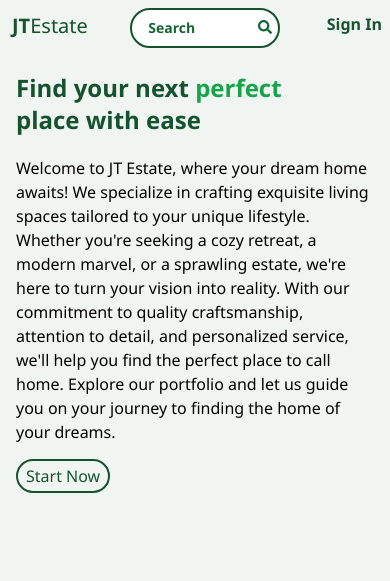
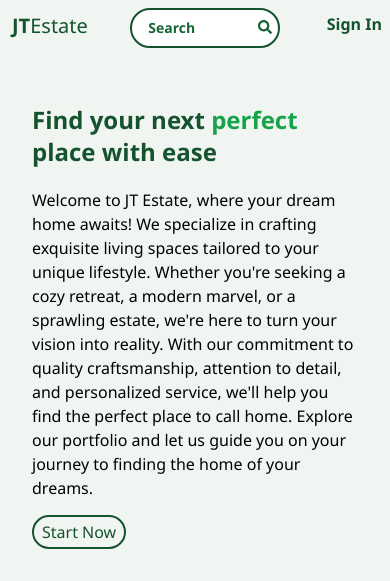
Before and after one commit to Jinmoyee/E-Commerce-MERN-Concept, a React (Vite) app in the folder client/: page / in a window 390 px wide. Shown: the top 581 px of the page. Built offline with nearby package versions, Linux system fonts and the light colour scheme; no server answers.

Commit message:
Home screen style a bit

```diff
--- a/client/src/pages/Home.jsx
+++ b/client/src/pages/Home.jsx
@@ -54,7 +54,7 @@ export default function Home() {
     return (
         <div>
             <div className="flex gap-1 flex-col xl:flex-row mb-5">
-                <div className="flex flex-col gap-y-5 mx-[1rem] mt-[1rem] sm:mt-[3rem] md:mt-[8rem] my-[1rem] sm:mx-[2rem] md:mx-[8rem] xl:mt-[8rem]">
+                <div className="flex flex-col gap-y-5 mt-[3rem] md:mt-[8rem] my-[1rem] mx-[2rem] md:mx-[8rem] xl:mt-[8rem]">
                     <div>
                         <h1 className='text-2xl font-bold text-green-900 sm:text-4xl  md:text-5xl 2xl:text-6xl'>Find your next <span className="text-green-600 hover:underline">perfect</span></h1>
                         <h1 className='text-2xl  sm:text-4xl md:text-5xl 2xl:text-6xl font-bold text-green-900'> place with ease</h1>
```
